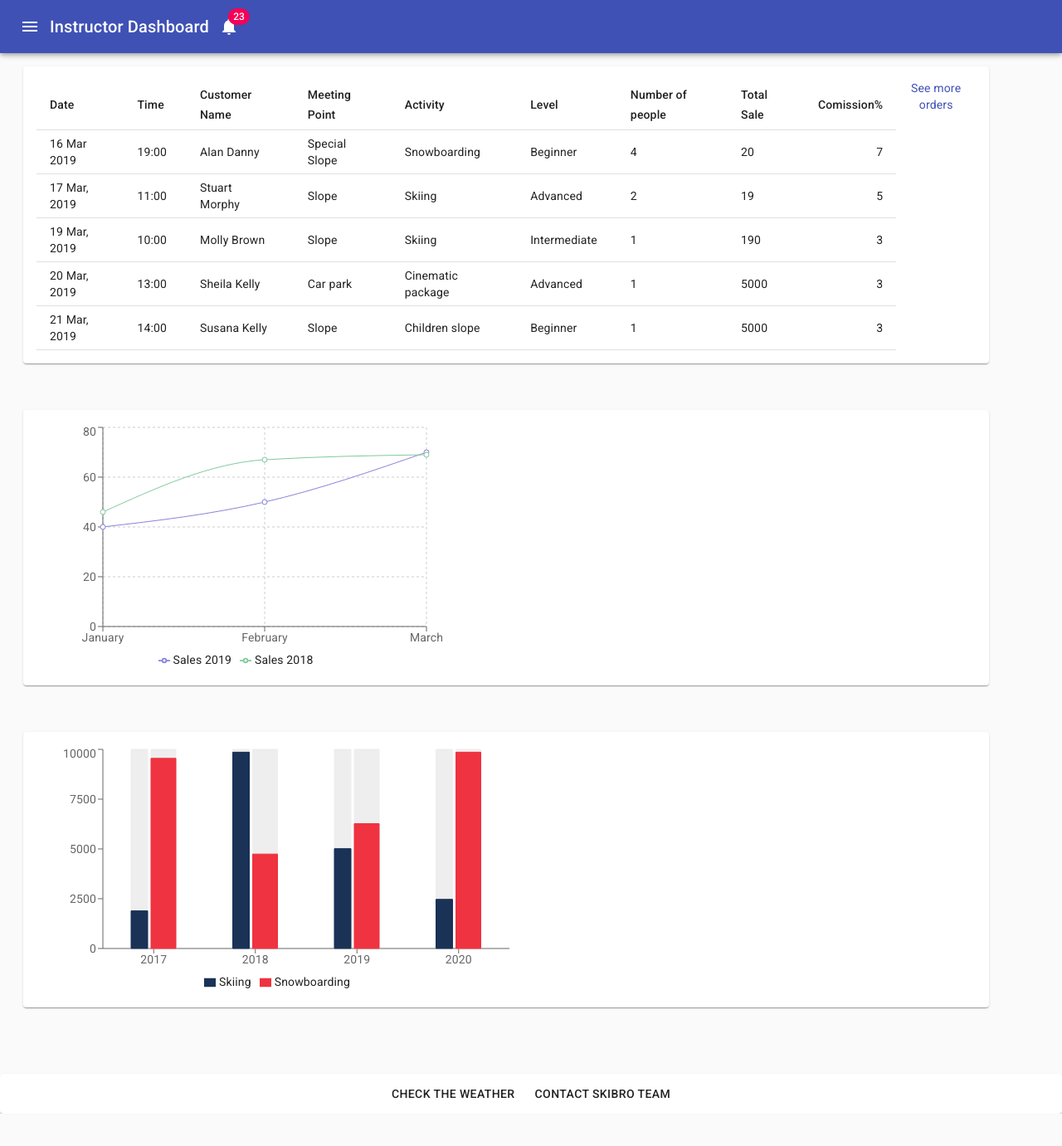
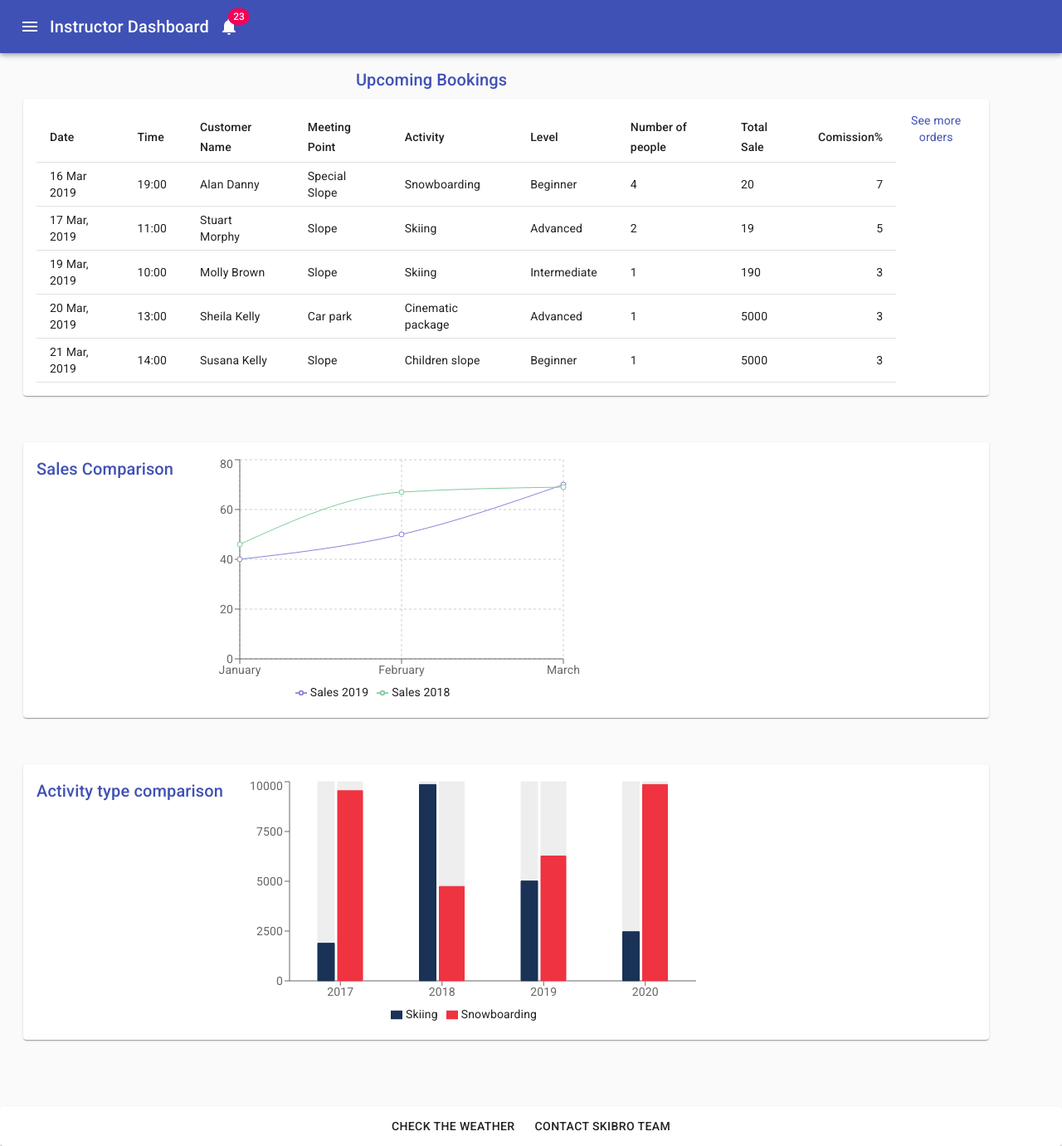
Before and after one commit to patgraczyk/instructor-dashboard, a React (Create React App) app: page / in a window 1280 px wide. Shown: the whole page at 83% size. Before the commit the page ends 1342 px from the top, so only its background shows below. Built offline with nearby package versions, Linux system fonts and the light colour scheme.

Commit message:
added chart titles

```diff
--- a/src/Components/Chart.js
+++ b/src/Components/Chart.js
@@ -1,6 +1,7 @@
-import React, { Component } from 'react';
+import React, { Component, Fragment } from 'react';
 import { BarChart, Bar, XAxis, YAxis, Tooltip, CartesianGrid, Legend, Line, LineChart } from 'recharts';
 import ActivitiesData from '../Data/ActivitiesData.json'
+import ChartTitles from './ChartTitles'
 
 class Chart extends Component {
     cursorStyle = {
@@ -8,6 +9,8 @@ class Chart extends Component {
     };
     render(){
         return (
+            <Fragment>
+            <ChartTitles> Activity type comparison</ChartTitles>
             <BarChart
                 width={600}
                 height={300}
@@ -20,6 +23,7 @@ class Chart extends Component {
                 <Bar dataKey="Skiing" stroke="#193256" fill="#193256" background={{ stroke: '#eee' }} isAnimationActive={true} barSize={20}/>
                 <Bar dataKey="Snowboarding" stroke="#ef3340" fill="#ef3340" background={{ stroke: '#eee' }} isAnimationActive={false} barSize={30}/>
             </BarChart>
+            </Fragment>
         )
     }
 }
--- /dev/null
+++ b/src/Components/ChartTitles.js
@@ -0,0 +1,15 @@
+import React from 'react';
+import PropTypes from 'prop-types';
+import Typography from '@material-ui/core/Typography';
+
+export default function Title(props) {
+  return (
+    <Typography component="h2" variant="h6" color="primary" gutterBottom>
+      {props.children}
+    </Typography>
+  );
+}
+
+Title.propTypes = {
+    children: PropTypes.node,
+  };
--- a/src/Components/LineChart.js
+++ b/src/Components/LineChart.js
@@ -1,11 +1,14 @@
-import React, { PureComponent } from 'react';
+import React, { PureComponent, Fragment } from 'react';
 import {LineChart, Line, XAxis, YAxis, CartesianGrid, Tooltip, Legend,
 } from 'recharts';
 import SalesData from '../Data/SalesData.json'
+import ChartTitles from './ChartTitles'
 
 export default class Example extends PureComponent {
   render() {
     return (
+      <Fragment>
+      <ChartTitles> Sales Comparison</ChartTitles>
       <LineChart
         width={500}
         height={300}
@@ -22,6 +25,7 @@ export default class Example extends PureComponent {
         <Line type="monotone" dataKey="Sales 2019" stroke="#8884d8" activeDot={{ r: 8 }} />
         <Line type="monotone" dataKey="Sales 2018" stroke="#82ca9d" />
       </LineChart>
+      </Fragment>
     );
   }
 }
--- a/src/Components/OrdersTable.js
+++ b/src/Components/OrdersTable.js
@@ -6,6 +6,7 @@ import TableCell from '@material-ui/core/TableCell';
 import TableHead from '@material-ui/core/TableHead';
 import TableRow from '@material-ui/core/TableRow';
 import OrdersData from '../Data/OrdersData.json'
+import ChartTitles from './ChartTitles';
 
 export default function Orders({data}) {
   return (
--- a/src/Dashboard/Dashboard.js
+++ b/src/Dashboard/Dashboard.js
@@ -13,6 +13,7 @@ import OrdersTable from '../Components/OrdersTable'
 import LineChart from '../Components/LineChart'
 import Footer from './Footer'
 import NotificationsIcon from '@material-ui/icons/Notifications';
+import ChartTitles from '../Components/ChartTitles'
 
 const drawerWidth = 240;
 
@@ -126,6 +127,7 @@ function PersistentDrawerLeft() {
           [classes.contentShift]: open,
         })}
       >
+      <ChartTitles>Upcoming Bookings</ChartTitles>
       <div className={classes.drawerHeader}>
         {/* ORDERS TABLE DISPPLAY */}
         <Grid container spacing={7}>
```
